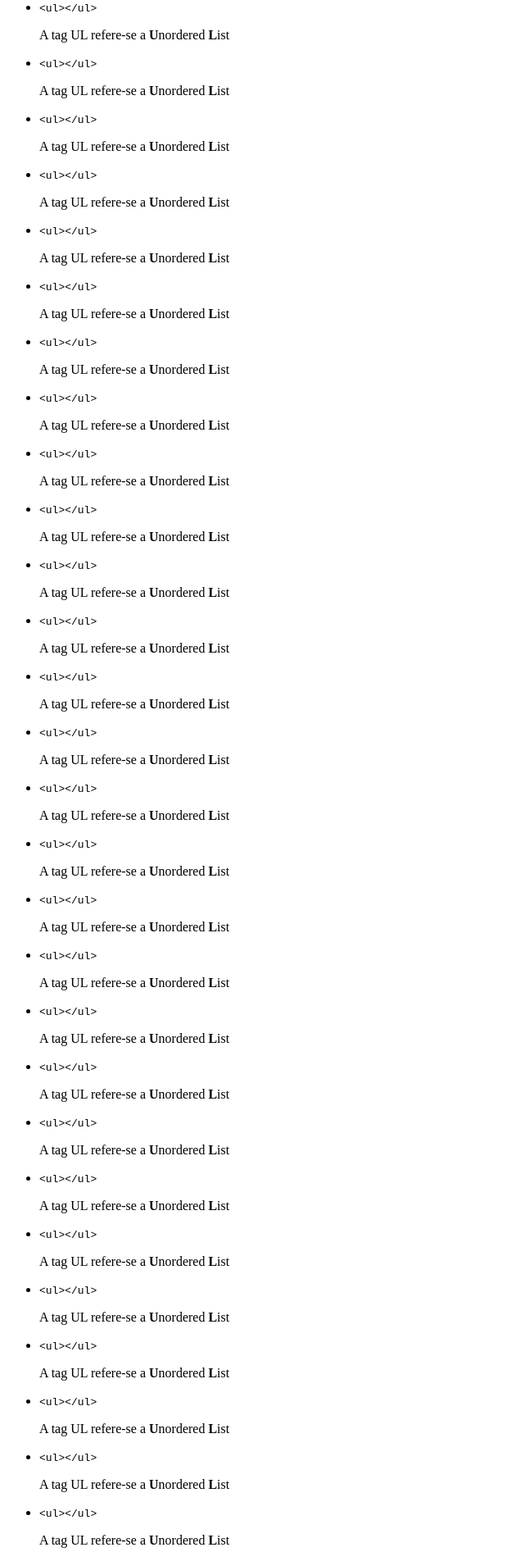
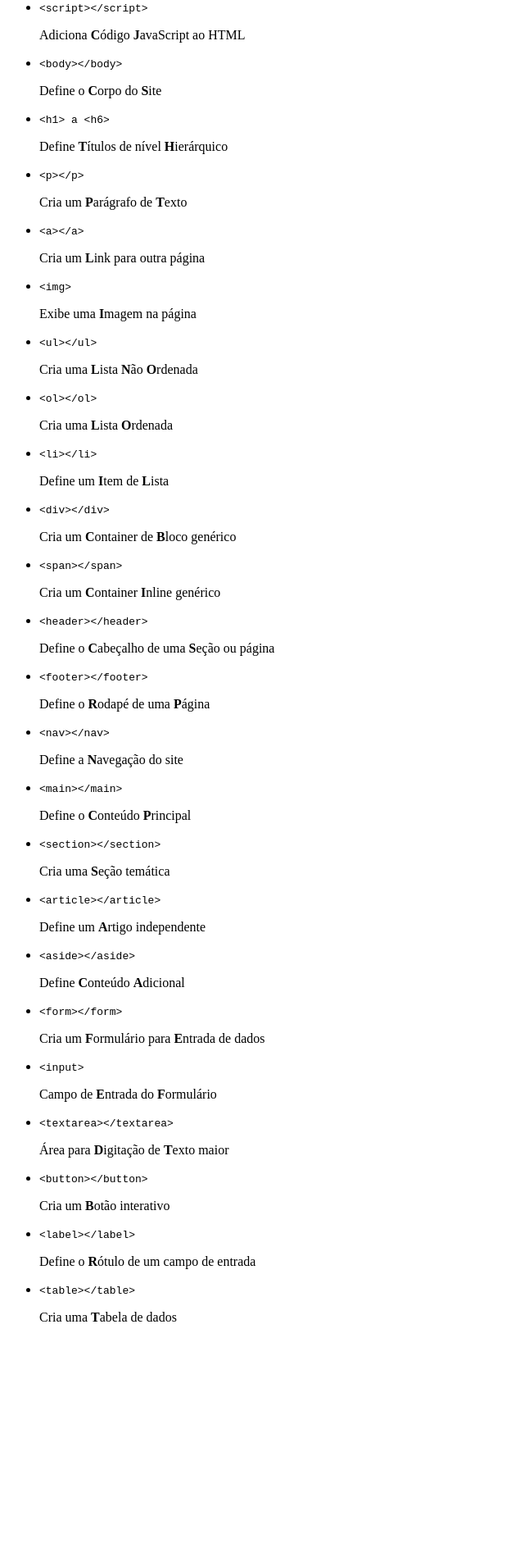
Before and after one commit to Almeida394/1_proj, a plain HTML site: page index.html in a window 1280 px wide. Shown: the part 576-2480 px from the top of the page at 82% size, without its empty margins (0-640 px from the left). After the commit the page ends 2208 px from the top, so only its background shows below. Drawn offline with Linux system fonts and the light colour scheme.

Commit message:
mudei o index.html

```diff
--- a/index.html
+++ b/index.html
@@ -17,277 +17,126 @@
         </h3>
         <ul>
             <li>
-                <code>
-                        &lt;ul&gt;&lt;/ul&gt;
-                </code>
-                <p>
-                    A tag UL refere-se a <b>U</b>nordered <b>L</b>ist
-                </p>
+                <code>&lt;html&gt;&lt;/html&gt;</code>
+                <p>Define o <b>D</b>ocumento <b>HTML</b></p>
             </li>
             <li>
-                <code>
-                        &lt;ul&gt;&lt;/ul&gt;
-                </code>
-                <p>
-                     A tag html Define o <b>D</b>ocumento <b>H</b>tlm+
-                </p>
+                <code>&lt;head&gt;&lt;/head&gt;</code>
+                <p>Contém o <b>C</b>abeçalho do <b>D</b>ocumento</p>
             </li>
             <li>
-                <code>
-                        &lt;ul&gt;&lt;/ul&gt;
-                </code>
-                <p>
-                    A tag head Contém <b>M</b>etadados
-                </p>
+                <code>&lt;title&gt;&lt;/title&gt;</code>
+                <p>Define o <b>T</b>ítulo da aba do <b>N</b>avegador</p>
             </li>
             <li>
-                <code>
-                        &lt;ul&gt;&lt;/ul&gt;
-                </code>
-                <p>
-                    A tag title Define o <b>T</b> <b>L</b>ist
-                </p>
+                <code>&lt;meta&gt;</code>
+                <p>Define <b>M</b>etadados como charset e viewport</p>
             </li>
             <li>
-                <code>
-                        &lt;ul&gt;&lt;/ul&gt;
-                </code>
-                <p>
-                    A tag UL refere-se a <b>U</b>nordered <b>L</b>ist
-                </p>
+                <code>&lt;link&gt;</code>
+                <p>Usado para <b>L</b>igar arquivos externos como CSS</p>
             </li>
             <li>
-                <code>
-                        &lt;ul&gt;&lt;/ul&gt;
-                </code>
-                <p>
-                    A tag UL refere-se a <b>U</b>nordered <b>L</b>ist
-                </p>
+                <code>&lt;style&gt;&lt;/style&gt;</code>
+                <p>Define <b>E</b>stilos <b>I</b>nternos </p>
             </li>
             <li>
-                <code>
-                        &lt;ul&gt;&lt;/ul&gt;
-                </code>
-                <p>
-                    A tag UL refere-se a <b>U</b>nordered <b>L</b>ist
-                </p>
+                <code>&lt;script&gt;&lt;/script&gt;</code>
+                <p>Adiciona <b>C</b>ódigo <b>J</b>avaScript ao HTML</p>
             </li>
             <li>
-                <code>
-                        &lt;ul&gt;&lt;/ul&gt;
-                </code>
-                <p>
-                    A tag UL refere-se a <b>U</b>nordered <b>L</b>ist
-                </p>
+                <code>&lt;body&gt;&lt;/body&gt;</code>
+                <p>Define o <b>C</b>orpo do <b>S</b>ite </p>
             </li>
             <li>
-                <code>
-                        &lt;ul&gt;&lt;/ul&gt;
-                </code>
-                <p>
-                    A tag UL refere-se a <b>U</b>nordered <b>L</b>ist
-                </p>
+                <code>&lt;h1&gt; a &lt;h6&gt;</code>
+                <p>Define <b>T</b>ítulos de nível <b>H</b>ierárquico</p>
             </li>
             <li>
-                <code>
-                        &lt;ul&gt;&lt;/ul&gt;
-                </code>
-                <p>
-                    A tag UL refere-se a <b>U</b>nordered <b>L</b>ist
-                </p>
+                <code>&lt;p&gt;&lt;/p&gt;</code>
+                <p>Cria um <b>P</b>arágrafo de <b>T</b>exto</p>
             </li>
             <li>
-                <code>
-                        &lt;ul&gt;&lt;/ul&gt;
-                </code>
-                <p>
-                    A tag UL refere-se a <b>U</b>nordered <b>L</b>ist
-                </p>
+                <code>&lt;a&gt;&lt;/a&gt;</code>
+                <p>Cria um <b>L</b>ink para outra página</p>
             </li>
             <li>
-                <code>
-                        &lt;ul&gt;&lt;/ul&gt;
-                </code>
-                <p>
-                    A tag UL refere-se a <b>U</b>nordered <b>L</b>ist
-                </p>
+                <code>&lt;img&gt;</code>
+                <p>Exibe uma <b>I</b>magem na página</p>
             </li>
             <li>
-                <code>
-                        &lt;ul&gt;&lt;/ul&gt;
-                </code>
-                <p>
-                    A tag UL refere-se a <b>U</b>nordered <b>L</b>ist
-                </p>
+                <code>&lt;ul&gt;&lt;/ul&gt;</code>
+                <p>Cria uma <b>L</b>ista <b>N</b>ão <b>O</b>rdenada</p>
             </li>
             <li>
-                <code>
-                        &lt;ul&gt;&lt;/ul&gt;
-                </code>
-                <p>
-                    A tag UL refere-se a <b>U</b>nordered <b>L</b>ist
-                </p>
+                <code>&lt;ol&gt;&lt;/ol&gt;</code>
+                <p>Cria uma <b>L</b>ista <b>O</b>rdenada</p>
             </li>
             <li>
-                <code>
-                        &lt;ul&gt;&lt;/ul&gt;
-                </code>
-                <p>
-                    A tag UL refere-se a <b>U</b>nordered <b>L</b>ist
-                </p>
+                <code>&lt;li&gt;&lt;/li&gt;</code>
+                <p>Define um <b>I</b>tem de <b>L</b>ista</p>
             </li>
             <li>
-                <code>
-                        &lt;ul&gt;&lt;/ul&gt;
-                </code>
-                <p>
-                    A tag UL refere-se a <b>U</b>nordered <b>L</b>ist
-                </p>
+                <code>&lt;div&gt;&lt;/div&gt;</code>
+                <p>Cria um <b>C</b>ontainer de <b>B</b>loco genérico</p>
             </li>
             <li>
-                <code>
-                        &lt;ul&gt;&lt;/ul&gt;
-                </code>
-                <p>
-                    A tag UL refere-se a <b>U</b>nordered <b>L</b>ist
-                </p>
+                <code>&lt;span&gt;&lt;/span&gt;</code>
+                <p>Cria um <b>C</b>ontainer <b>I</b>nline genérico</p>
             </li>
             <li>
-                <code>
-                        &lt;ul&gt;&lt;/ul&gt;
-                </code>
-                <p>
-                    A tag UL refere-se a <b>U</b>nordered <b>L</b>ist
-                </p>
+                <code>&lt;header&gt;&lt;/header&gt;</code>
+                <p>Define o <b>C</b>abeçalho de uma <b>S</b>eção ou página</p>
             </li>
             <li>
-                <code>
-                        &lt;ul&gt;&lt;/ul&gt;
-                </code>
-                <p>
-                    A tag UL refere-se a <b>U</b>nordered <b>L</b>ist
-                </p>
+                <code>&lt;footer&gt;&lt;/footer&gt;</code>
+                <p>Define o <b>R</b>odapé de uma <b>P</b>ágina</p>
             </li>
             <li>
-                <code>
-                        &lt;ul&gt;&lt;/ul&gt;
-                </code>
-                <p>
-                    A tag UL refere-se a <b>U</b>nordered <b>L</b>ist
-                </p>
+                <code>&lt;nav&gt;&lt;/nav&gt;</code>
+                <p>Define a <b>N</b>avegação do site</p>
             </li>
             <li>
-                <code>
-                        &lt;ul&gt;&lt;/ul&gt;
-                </code>
-                <p>
-                    A tag UL refere-se a <b>U</b>nordered <b>L</b>ist
-                </p>
+                <code>&lt;main&gt;&lt;/main&gt;</code>
+                <p>Define o <b>C</b>onteúdo <b>P</b>rincipal</p>
             </li>
             <li>
-                <code>
-                        &lt;ul&gt;&lt;/ul&gt;
-                </code>
-                <p>
-                    A tag UL refere-se a <b>U</b>nordered <b>L</b>ist
-                </p>
+                <code>&lt;section&gt;&lt;/section&gt;</code>
+                <p>Cria uma <b>S</b>eção temática</p>
             </li>
             <li>
-                <code>
-                        &lt;ul&gt;&lt;/ul&gt;
-                </code>
-                <p>
-                    A tag UL refere-se a <b>U</b>nordered <b>L</b>ist
-                </p>
+                <code>&lt;article&gt;&lt;/article&gt;</code>
+                <p>Define um <b>A</b>rtigo independente</p>
             </li>
             <li>
-                <code>
-                        &lt;ul&gt;&lt;/ul&gt;
-                </code>
-                <p>
-                    A tag UL refere-se a <b>U</b>nordered <b>L</b>ist
-                </p>
+                <code>&lt;aside&gt;&lt;/aside&gt;</code>
+                <p>Define <b>C</b>onteúdo <b>A</b>dicional</p>
             </li>
             <li>
-                <code>
-                        &lt;ul&gt;&lt;/ul&gt;
-                </code>
-                <p>
-                    A tag UL refere-se a <b>U</b>nordered <b>L</b>ist
-                </p>
+                <code>&lt;form&gt;&lt;/form&gt;</code>
+                <p>Cria um <b>F</b>ormulário para <b>E</b>ntrada de dados</p>
             </li>
             <li>
-                <code>
-                        &lt;ul&gt;&lt;/ul&gt;
-                </code>
-                <p>
-                    A tag UL refere-se a <b>U</b>nordered <b>L</b>ist
-                </p>
+                <code>&lt;input&gt;</code>
+                <p>Campo de <b>E</b>ntrada do <b>F</b>ormulário</p>
             </li>
             <li>
-                <code>
-                        &lt;ul&gt;&lt;/ul&gt;
-                </code>
-                <p>
-                    A tag UL refere-se a <b>U</b>nordered <b>L</b>ist
-                </p>
+                <code>&lt;textarea&gt;&lt;/textarea&gt;</code>
+                <p>Área para <b>D</b>igitação de <b>T</b>exto maior</p>
             </li>
             <li>
-                <code>
-                        &lt;ul&gt;&lt;/ul&gt;
-                </code>
-                <p>
-                    A tag UL refere-se a <b>U</b>nordered <b>L</b>ist
-                </p>
+                <code>&lt;button&gt;&lt;/button&gt;</code>
+                <p>Cria um <b>B</b>otão interativo</p>
             </li>
             <li>
-                <code>
-                        &lt;ul&gt;&lt;/ul&gt;
-                </code>
-                <p>
-                    A tag UL refere-se a <b>U</b>nordered <b>L</b>ist
-                </p>
+                <code>&lt;label&gt;&lt;/label&gt;</code>
+                <p>Define o <b>R</b>ótulo de um campo de entrada</p>
             </li>
             <li>
-                <code>
-                        &lt;ul&gt;&lt;/ul&gt;
-                </code>
-                <p>
-                    A tag UL refere-se a <b>U</b>nordered <b>L</b>ist
-                </p>
-            </li>
-            <li>
-                <code>
-                        &lt;ul&gt;&lt;/ul&gt;
-                </code>
-                <p>
-                    A tag UL refere-se a <b>U</b>nordered <b>L</b>ist
-                </p>
-            </li>
-            <li>
-                <code>
-                        &lt;ul&gt;&lt;/ul&gt;
-                </code>
-                <p>
-                    A tag UL refere-se a <b>U</b>nordered <b>L</b>ist
-                </p>
-            </li>
-            <li>
-                <code>
-                        &lt;ul&gt;&lt;/ul&gt;
-                </code>
-                <p>
-                    A tag UL refere-se a <b>U</b>nordered <b>L</b>ist
-                </p>
-            </li>
-            <li>
-                <code>
-                        &lt;ul&gt;&lt;/ul&gt;
-                </code>
-                <p>
-                    A tag UL refere-se a <b>U</b>nordered <b>L</b>ist
-                </p>
+                <code>&lt;table&gt;&lt;/table&gt;</code>
+                <p>Cria uma <b>T</b>abela de dados</p>
             </li>
         </ul>
+
 </body>
 </html>
```
